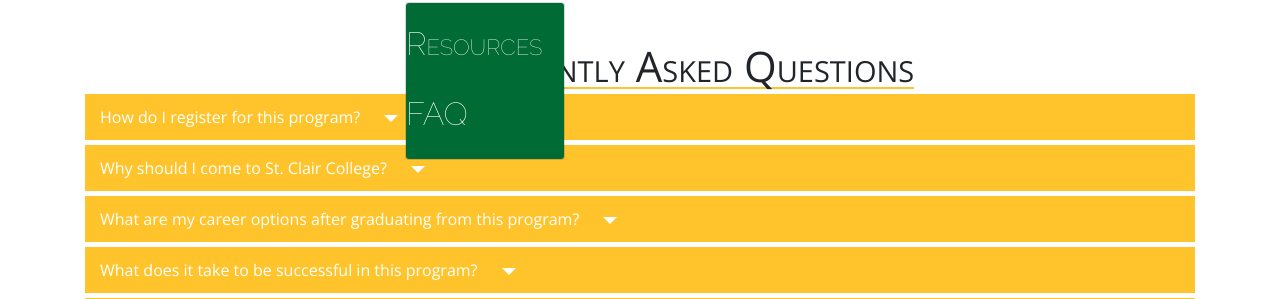
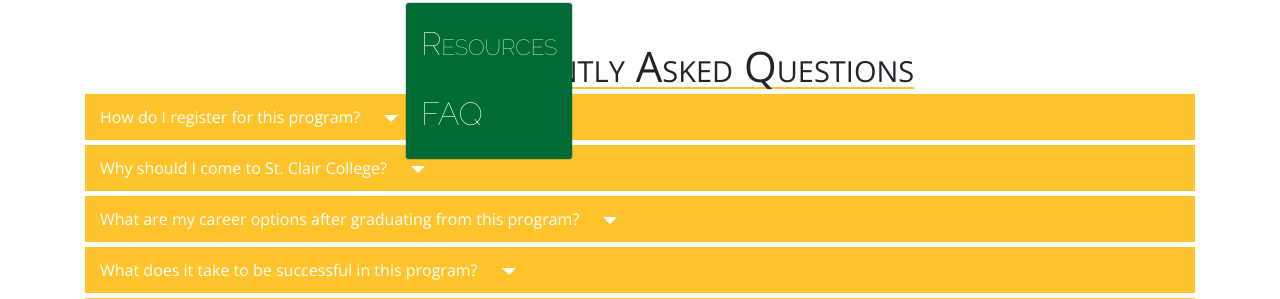
Before and after one commit to nstrazimiri/SCWeb, a PHP site: page /mad/faq.php in a window 1280 px wide, after a click on "Resources". Shown: the part 191-490 px from the top of the page. Run offline with PHP 8.4, Linux system fonts and the light colour scheme; some libraries are stand-ins or nearby versions.

Commit message:
Fixed spacing on submenu

```diff
--- a/css/mad.css
+++ b/css/mad.css
@@ -121,6 +121,7 @@ nav.bg-mad .navbar-nav li:not(:first-child) {
     margin-left: 20px;
 }
 
+
 nav.bg-mad li a {
     color: #fff !important;
     font-family: 'Raleway', sans-serif;
@@ -131,7 +132,9 @@ nav.bg-mad li a {
     line-height: 41px;
     margin-bottom: 5px;
 }
-
+.dropdown-menu a.dropdown-item{
+    padding: 12px 15px !important;
+}
 nav.bg-mad li.active a, nav.bg-mad li a:hover {
     border-bottom: 2px solid #ffc42c;
 
```
